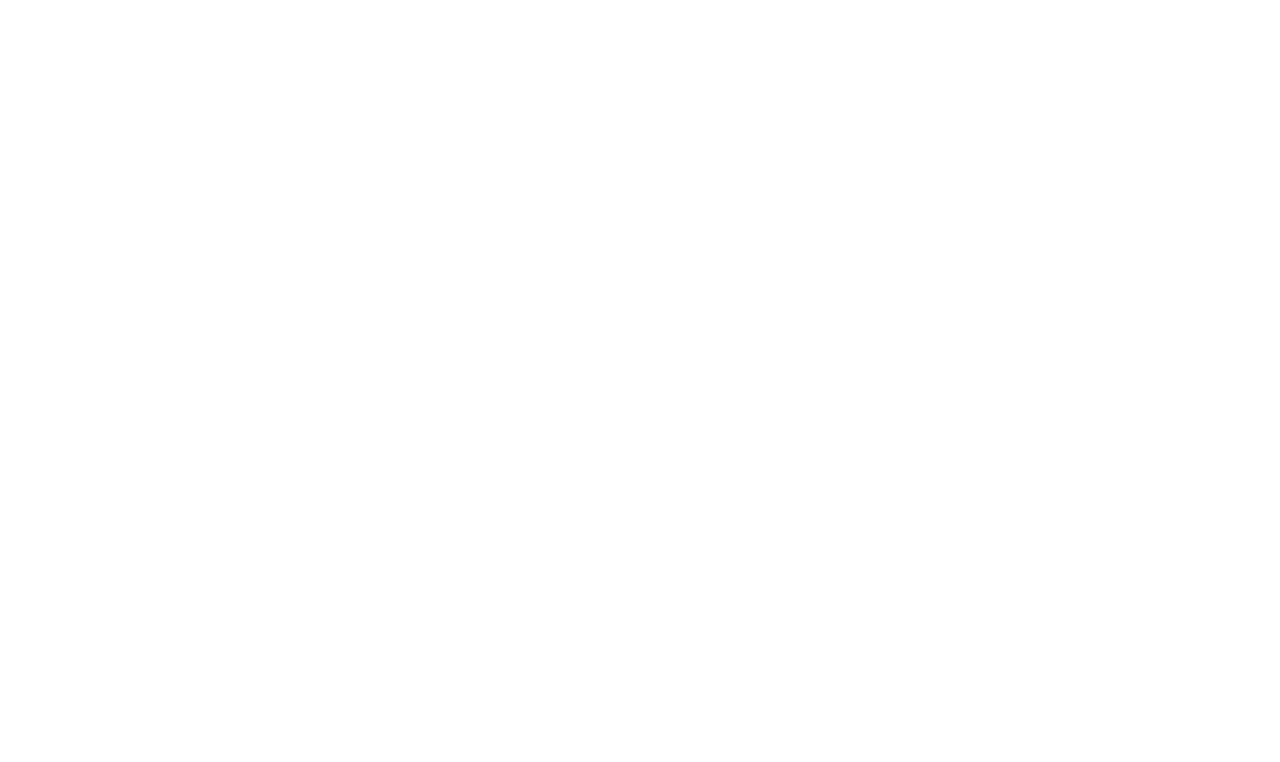
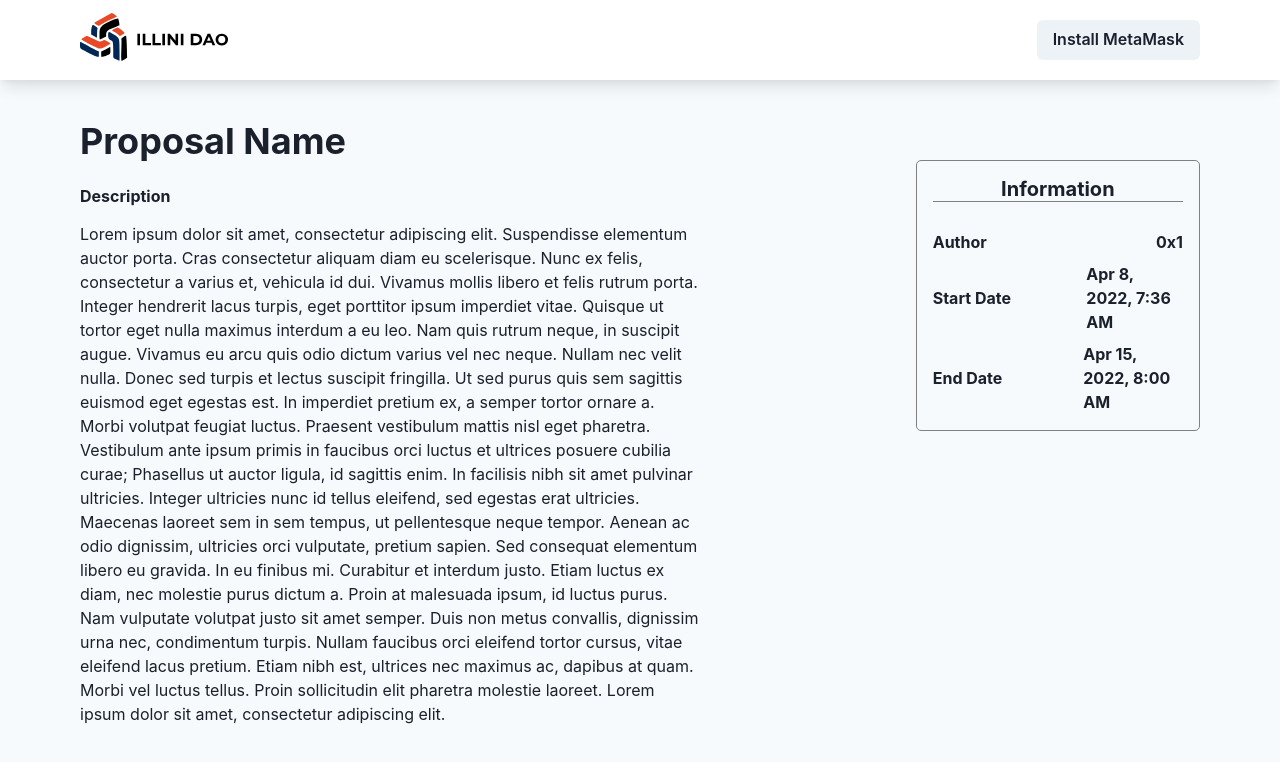
Before and after one commit to IlliniBlockchain/dao-token, a React (Create React App) app in the folder client/: page /proposals/0x1 in a window 1280 px wide. Before the commit this address had no page. Shown: the top 762 px of the page. Built offline with nearby package versions, Linux system fonts and the light colour scheme.

Commit message:
Add rough proposal page

```diff
--- a/client/src/App.jsx
+++ b/client/src/App.jsx
@@ -1,6 +1,7 @@
 import { ChakraProvider, theme } from '@chakra-ui/react';
 import { Route, Routes } from 'react-router-dom';
 import CreateProposal from './pages/CreateProposal';
+import FullScreenProposal from './pages/FullScreenProposal';
 import Home from './pages/Home';
 
 function App() {
@@ -9,6 +10,7 @@
       <Routes>
         <Route path="/" element={<Home />} />
         <Route path="/create-proposal" element={<CreateProposal />} />
+        <Route path="/proposals/:title" element={<FullScreenProposal />} />
       </Routes>
     </ChakraProvider>
   );
--- a/client/src/components/Card.jsx
+++ b/client/src/components/Card.jsx
@@ -1,15 +1,23 @@
-import { Box } from '@chakra-ui/react';
-export const Card = ({ children }) => {
+import { Box, Link } from '@chakra-ui/react';
+export const Card = ({ children, title }) => {
   return (
     <Box
+      as={Link}
+      display="block"
+      _hover={{
+        textDecoration: 'none',
+        transform: 'translate3D(0,-1px,0) scale(1.03);',
+        background: 'gray.50',
+      }}
+      href={`/proposals/${title}`}
       bg="white"
       w="100%"
+      minH="150px"
       minW="300px"
       p="22px"
       borderRadius="15px"
       boxShadow="md"
       transition="all 0.3s"
-      _hover={{ transform: 'translate3D(0,-1px,0) scale(1.03);' }}
     >
       {children}
     </Box>
--- a/client/src/components/Proposal.jsx
+++ b/client/src/components/Proposal.jsx
@@ -19,7 +19,7 @@
   const textColor = useColorModeValue('gray.700', 'white');
 
   return (
-    <Card minHeight="290.5px" p="1.2rem">
+    <Card minHeight="290.5px" p="1.2rem" title={title}>
       <Box w="100%">
         <Flex flexDirection="column" w="100%">
           <Flex flexDirection="column" h="100%" lineHeight="1.6">
--- /dev/null
+++ b/client/src/pages/FullScreenProposal.jsx
@@ -0,0 +1,123 @@
+import {
+  Box,
+  Container,
+  Grid,
+  GridItem,
+  Heading,
+  HStack,
+  Text,
+  useBreakpoint,
+  VStack,
+} from '@chakra-ui/react';
+import { Navbar } from '../components/NavBar';
+
+export const FullScreenProposal = () => {
+  const colCount = useBreakpoint({ base: 7, sm: 4, md: 3 });
+  console.log(colCount);
+
+  return (
+    <Box bg="gray.50">
+      <Navbar />
+      <Container minW="90%">
+        <Grid
+          templateColumns={`repeat(${
+            colCount === 'md' || colCount === 'sm' ? 4 : 7
+          }, 1fr)`}
+          h="100vh"
+          gap="50px"
+        >
+          <GridItem rowSpan={2} colSpan={4}>
+            <Heading>Proposal Name</Heading>
+
+            <Heading as="h6" size="sm" mt={6}>
+              Description
+            </Heading>
+            <Text mt={4}>
+              Lorem ipsum dolor sit amet, consectetur adipiscing elit.
+              Suspendisse elementum auctor porta. Cras consectetur aliquam diam
+              eu scelerisque. Nunc ex felis, consectetur a varius et, vehicula
+              id dui. Vivamus mollis libero et felis rutrum porta. Integer
+              hendrerit lacus turpis, eget porttitor ipsum imperdiet vitae.
+              Quisque ut tortor eget nulla maximus interdum a eu leo. Nam quis
+              rutrum neque, in suscipit augue. Vivamus eu arcu quis odio dictum
+              varius vel nec neque. Nullam nec velit nulla. Donec sed turpis et
+              lectus suscipit fringilla. Ut sed purus quis sem sagittis euismod
+              eget egestas est. In imperdiet pretium ex, a semper tortor ornare
+              a. Morbi volutpat feugiat luctus. Praesent vestibulum mattis nisl
+              eget pharetra. Vestibulum ante ipsum primis in faucibus orci
+              luctus et ultrices posuere cubilia curae; Phasellus ut auctor
+              ligula, id sagittis enim. In facilisis nibh sit amet pulvinar
+              ultricies. Integer ultricies nunc id tellus eleifend, sed egestas
+              erat ultricies. Maecenas laoreet sem in sem tempus, ut
+              pellentesque neque tempor. Aenean ac odio dignissim, ultricies
+              orci vulputate, pretium sapien. Sed consequat elementum libero eu
+              gravida. In eu finibus mi. Curabitur et interdum justo. Etiam
+              luctus ex diam, nec molestie purus dictum a. Proin at malesuada
+              ipsum, id luctus purus. Nam vulputate volutpat justo sit amet
+              semper. Duis non metus convallis, dignissim urna nec, condimentum
+              turpis. Nullam faucibus orci eleifend tortor cursus, vitae
+              eleifend lacus pretium. Etiam nibh est, ultrices nec maximus ac,
+              dapibus at quam. Morbi vel luctus tellus. Proin sollicitudin elit
+              pharetra molestie laoreet. Lorem ipsum dolor sit amet, consectetur
+              adipiscing elit.
+            </Text>
+          </GridItem>
+          <GridItem rowSpan={2} colSpan={1} />
+          <GridItem rowSpan={2} colSpan={2} maxW="325px">
+            <VStack
+              fontWeight="bold"
+              mt={10}
+              justify="flex-start"
+              border="1px solid grey"
+              borderRadius="5px"
+              p={4}
+            >
+              <Heading
+                w="100%"
+                textAlign="center"
+                as="h6"
+                size="md"
+                mb={5}
+                borderBottom="1px solid grey"
+              >
+                Information
+              </Heading>
+              <HStack w="100%" justify="space-between">
+                <Text>Author</Text>
+                <Text>0x1</Text>
+              </HStack>
+              <HStack w="100%" justify="space-between">
+                <Text w="100%">Start Date</Text>
+                <Text>Apr 8, 2022, 7:36 AM</Text>
+              </HStack>
+              <HStack w="100%" justify="space-between">
+                <Text w="100%">End Date</Text>
+                <Text>Apr 15, 2022, 8:00 AM</Text>
+              </HStack>
+            </VStack>
+            {/* <TableContainer>
+              <Table size="sm">
+                <Tbody>
+                  <Tr>
+                    <Td>Author</Td>
+                    <Td>0x123</Td>
+                  </Tr>
+                  <Tr>
+                    <Td>Start Date</Td>
+                    <Td>Apr 8, 2022, 7:36 AM</Td>
+                  </Tr>
+                  <Tr>
+                    <Td>End date</Td>
+                    <Td>Apr 15, 2022, 8:00 AM</Td>
+                  </Tr>
+                </Tbody>
+              </Table>
+            </TableContainer> */}
+          </GridItem>
+        </Grid>
+      </Container>
+    </Box>
+  );
+};
+
+export default FullScreenProposal;
```
